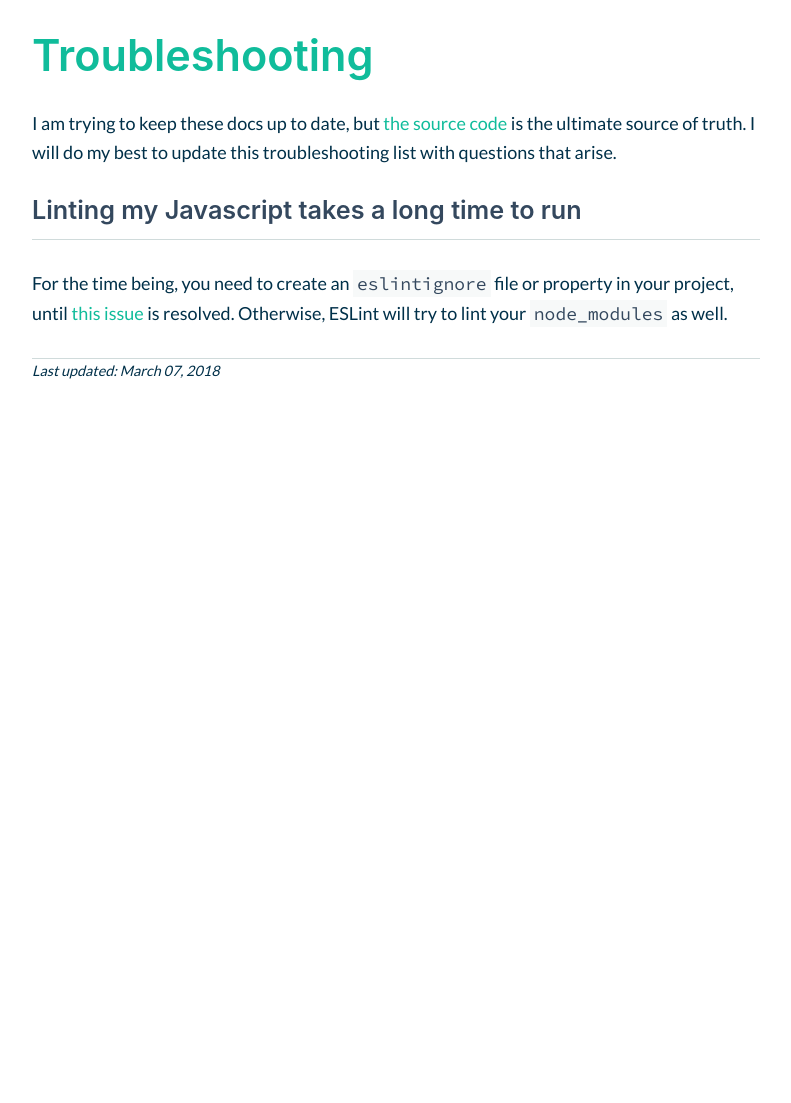
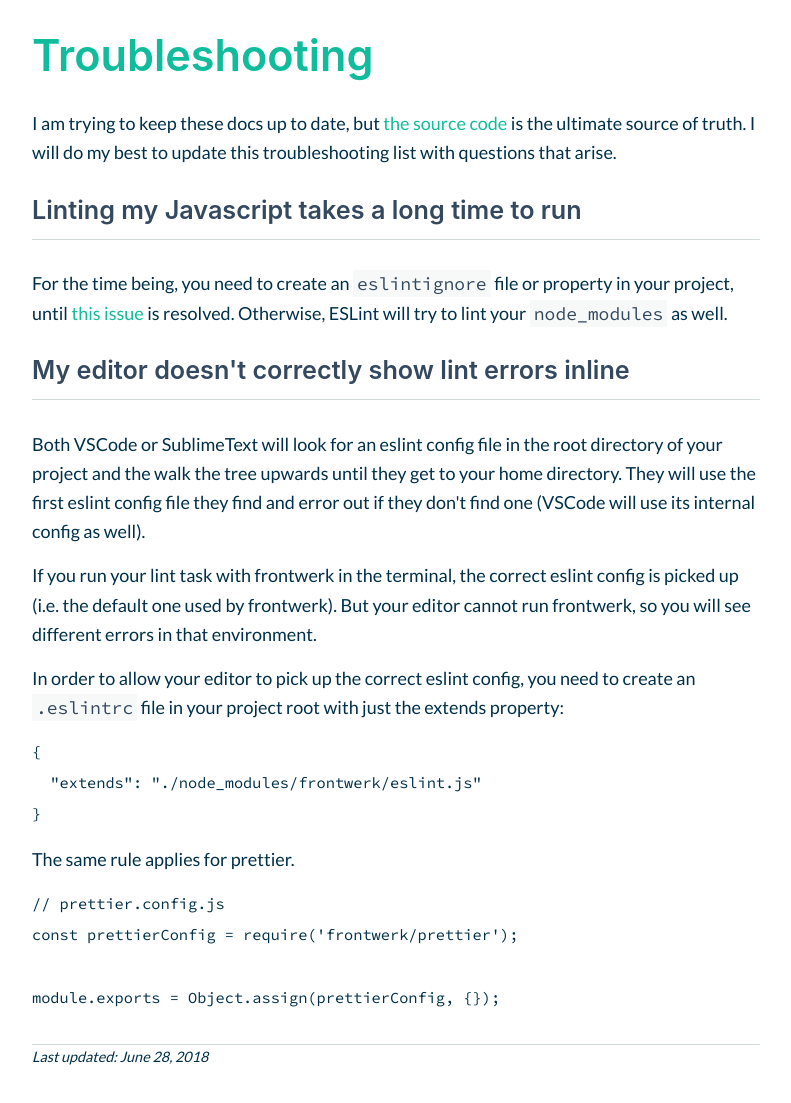
Before and after one commit to tricinel/frontwerk.org, a Gatsby site: page /docs/troubleshooting/ in a window 1280 px wide. Shown: the part 1005-2108 px from the top of the page, without its empty margins (244-1035 px from the left). Before the commit the page ends 1447 px from the top, so only its background shows below. Built offline with nearby package versions, Linux system fonts and the light colour scheme; Gatsby itself is replaced by a stand-in of ours; some packages are replaced by stand-ins of ours; code samples lack their colours; a web font is replaced by a local one.

Commit message:
Add the eslint troubleshooting

````diff
--- a/content/docs/troubleshooting/index.md
+++ b/content/docs/troubleshooting/index.md
@@ -1,5 +1,5 @@
 ---
-date: '2018-03-07'
+date: '2018-06-28'
 title: 'Troubleshooting'
 sectionTitle: 'FAQ'
 section: 4
@@ -14,4 +14,27 @@ I am trying to keep these docs up to date, but [the source code][github] is the
 
 For the time being, you need to create an `eslintignore` file or property in your project, until [this issue](https://github.com/eslint/eslint/issues/9227) is resolved. Otherwise, ESLint will try to lint your `node_modules` as well.
 
+## My editor doesn't correctly show lint errors inline
+
+Both VSCode or SublimeText will look for an eslint config file in the root directory of your project and the walk the tree upwards until they get to your home directory. They will use the first eslint config file they find and error out if they don't find one (VSCode will use its internal config as well).
+
+If you run your lint task with frontwerk in the terminal, the correct eslint config is picked up (i.e. the default one used by frontwerk). But your editor cannot run frontwerk, so you will see different errors in that environment.
+
+In order to allow your editor to pick up the correct eslint config, you need to create an `.eslintrc` file in your project root with just the extends property:
+
+```json
+{
+  "extends": "./node_modules/frontwerk/eslint.js"
+}
+```
+
+The same rule applies for prettier.
+
+```javascript
+// prettier.config.js
+const prettierConfig = require('frontwerk/prettier');
+
+module.exports = Object.assign(prettierConfig, {});
+```
+
 [github]: https://github.com/tricinel/frontwerk
````
